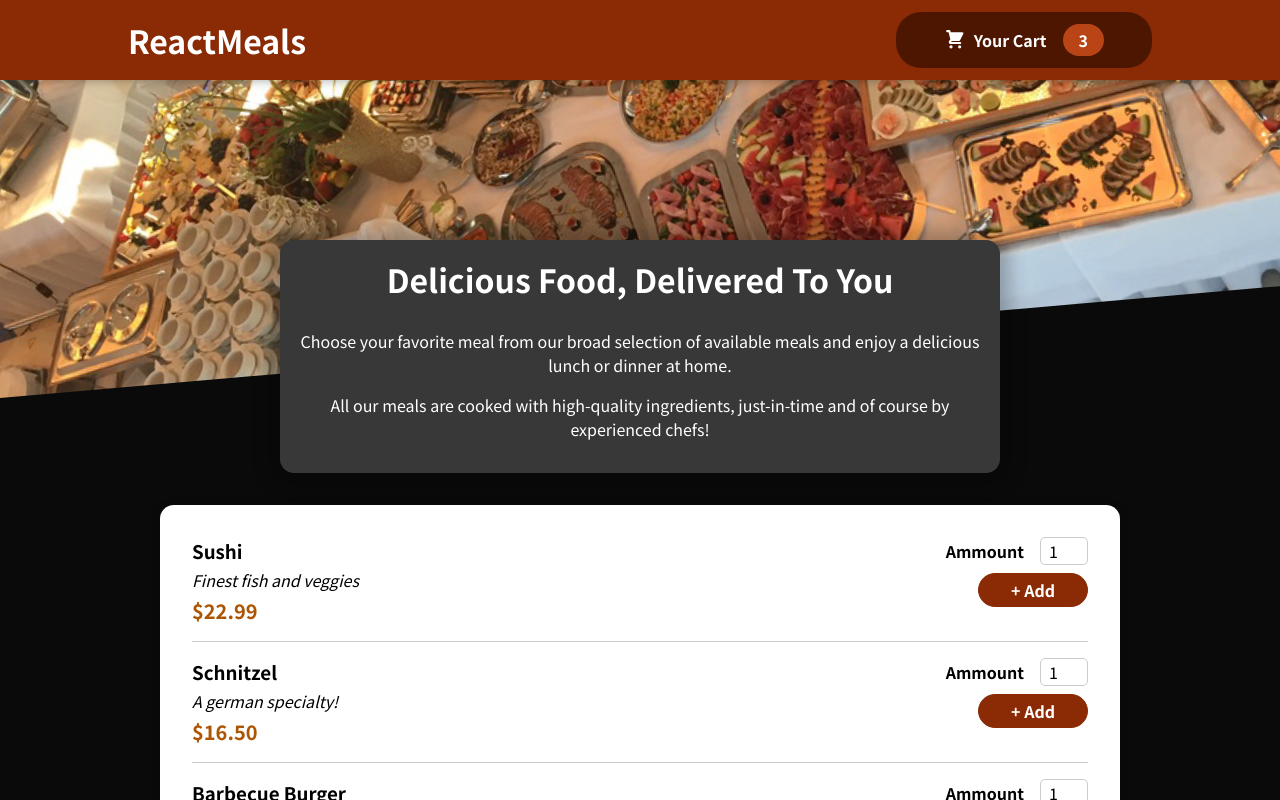
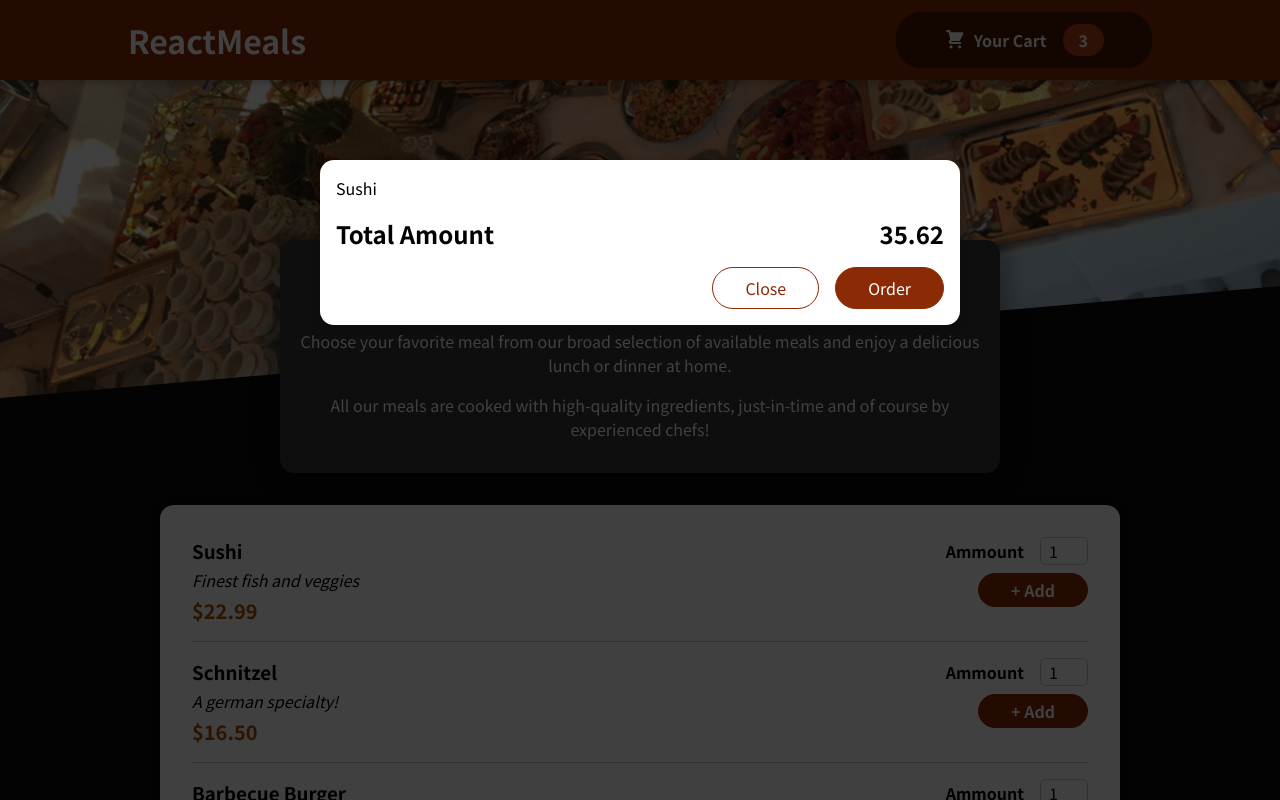
Before and after one commit to code-death/Food-Order-App_React-Code, a React (Create React App) app: page / in a window 1280 px wide. Shown: the top 800 px of the page. Built offline with nearby package versions, Linux system fonts and the light colour scheme.

Commit message:
Added Cart overlay using modal and portal

```diff
--- a/public/index.html
+++ b/public/index.html
@@ -28,6 +28,7 @@
   </head>
   <body>
     <noscript>You need to enable JavaScript to run this app.</noscript>
+    <div id="overlays"></div>
     <div id="root"></div>
     <!--
       This HTML file is a template.
--- a/src/App.js
+++ b/src/App.js
@@ -1,10 +1,12 @@
 import { Fragment } from 'react'
 import Header from './Components/Layout/Header'
 import Meals from './Components/Meals/Meals'
+import Cart from './Components/Cart/Cart'
 
 function App() {
   return (
     <Fragment>
+      <Cart />
       <Header />
       <main>
         <Meals />
--- /dev/null
+++ b/src/Components/Cart/Cart.js
@@ -0,0 +1,28 @@
+import classes from './Cart.module.css'
+import Modal from '../UI/Modal'
+
+const Cart = props => {
+  const cartItems = (
+    <ul className={classes['cart-items']}>
+      {[{ id: 'c1', name: 'Sushi', amount: 2, price: 12.99 }].map(item => {
+        return <li key={item.id}>{item.name}</li>
+      })}
+    </ul>
+  )
+
+  return (
+    <Modal>
+      {cartItems}
+      <div className={classes.total}>
+        <span>Total Amount</span>
+        <span>35.62</span>
+      </div>
+      <div className={classes.actions}>
+        <button className={classes['button--alt']}>Close</button>
+        <button className={classes.button}>Order</button>
+      </div>
+    </Modal>
+  )
+}
+
+export default Cart
--- /dev/null
+++ b/src/Components/Cart/Cart.module.css
@@ -0,0 +1,46 @@
+.cart-items {
+  list-style: none;
+  margin: 0;
+  padding: 0;
+  max-height: 20rem;
+  overflow: auto;
+}
+
+.total {
+  display: flex;
+  justify-content: space-between;
+  align-items: center;
+  font-weight: bold;
+  font-size: 1.5rem;
+  margin: 1rem 0;
+}
+
+.actions {
+  text-align: right;
+}
+
+.actions button {
+  font: inherit;
+  cursor: pointer;
+  background-color: transparent;
+  border: 1px solid #8a2b06;
+  padding: 0.5rem 2rem;
+  border-radius: 25px;
+  margin-left: 1rem;
+}
+
+.actions button:hover,
+.actions button:active {
+  background-color: #5a1a01;
+  border-color: #5a1a01;
+  color: white;
+}
+
+.actions .button--alt {
+  color: #8a2b06;
+}
+
+.actions .button {
+  background-color: #8a2b06;
+  color: white;
+}
--- /dev/null
+++ b/src/Components/UI/Modal.js
@@ -0,0 +1,31 @@
+import React, { Fragment } from 'react'
+import classes from './Modal.module.css'
+import ReactDOM from 'react-dom'
+
+const Backdrop = props => {
+  return <div className={classes.backdrop}></div>
+}
+
+const ModalOverlay = props => {
+  return (
+    <div className={classes.modal}>
+      <div className={classes.content}>{props.children}</div>
+    </div>
+  )
+}
+
+const portalElement = document.getElementById('overlays')
+
+const Modal = props => {
+  return (
+    <Fragment>
+      {ReactDOM.createPortal(<Backdrop />, portalElement)}
+      {ReactDOM.createPortal(
+        <ModalOverlay> {props.children} </ModalOverlay>,
+        portalElement
+      )}
+    </Fragment>
+  )
+}
+
+export default Modal
--- /dev/null
+++ b/src/Components/UI/Modal.module.css
@@ -0,0 +1,40 @@
+.backdrop {
+  position: fixed;
+  top: 0;
+  left: 0;
+  width: 100%;
+  height: 100vh;
+  z-index: 20;
+  background-color: rgba(0, 0, 0, 0.75);
+}
+
+.modal {
+  position: fixed;
+  top: 20vh;
+  left: 5%;
+  width: 90%;
+  background-color: white;
+  padding: 1rem;
+  border-radius: 14px;
+  box-shadow: 0 2px 8px rgba(0, 0, 0, 0.25);
+  z-index: 30;
+  animation: slide-down 300ms ease-out forwards;
+}
+
+@media (min-width: 768px) {
+  .modal {
+    width: 40rem;
+    left: calc(50% - 20rem);
+  }
+}
+
+@keyframes slide-down {
+  from {
+    opacity: 0;
+    transform: translateY(-3rem);
+  }
+  to {
+    opacity: 1;
+    transform: translateY(0);
+  }
+}
```
